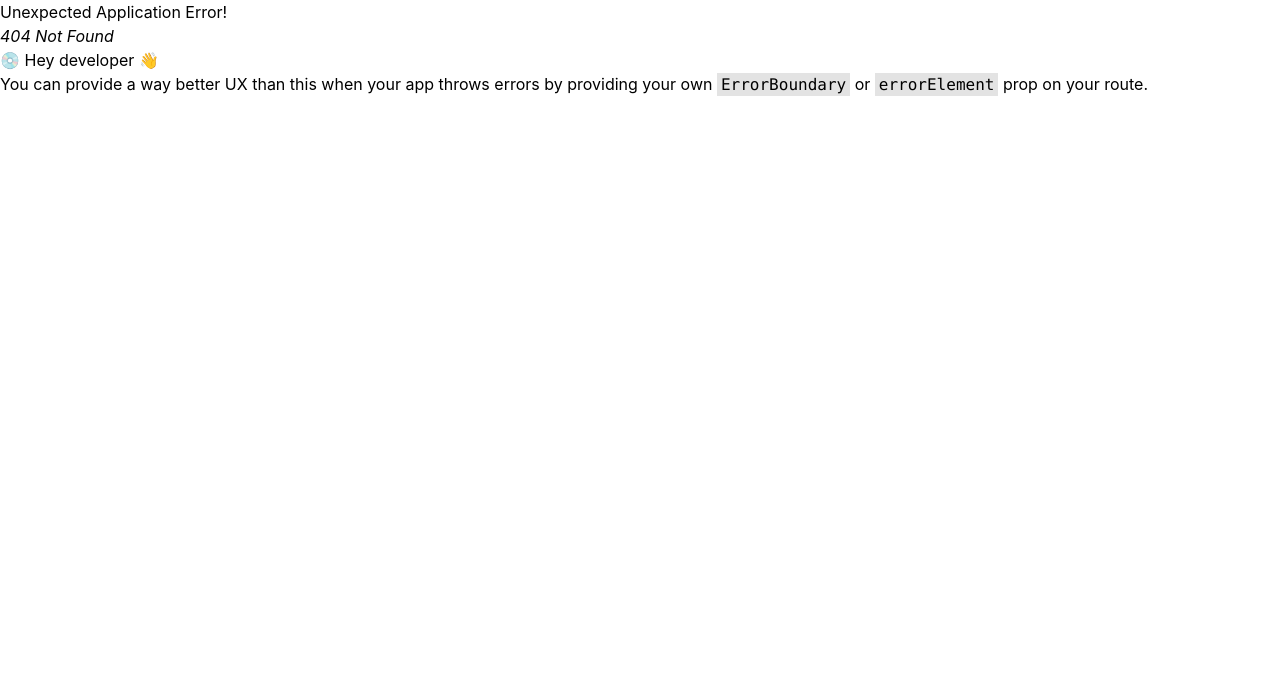
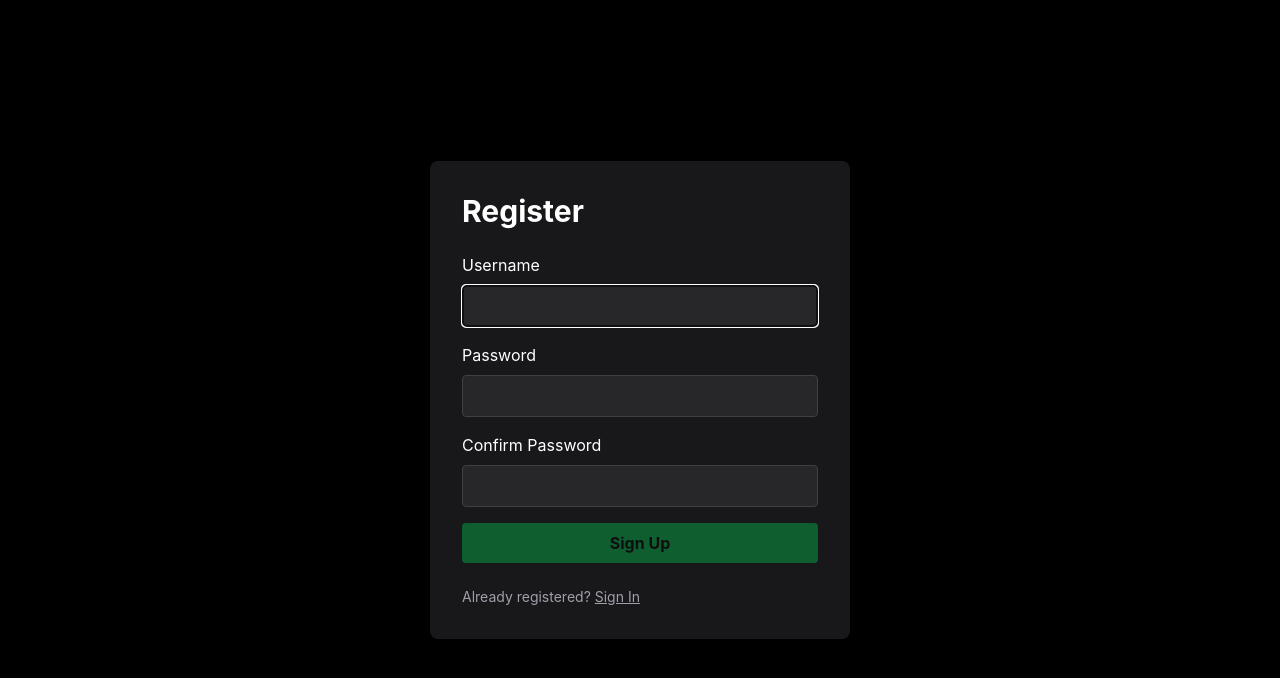
Before and after one commit to Nayemcqu/react-spotify-clone, a React (Vite) app: page /registration in a window 1280 px wide. Before the commit this address had no page. Shown: the top 678 px of the page. Built offline with nearby package versions, Linux system fonts and the light colour scheme.

Commit message:
registration added

```diff
--- a/package.json
+++ b/package.json
@@ -10,6 +10,7 @@
     "preview": "vite preview"
   },
   "dependencies": {
+    "lucide-react": "^0.577.0",
     "react": "^19.2.0",
     "react-dom": "^19.2.0",
     "react-router-dom": "^7.13.1",
--- /dev/null
+++ b/src/components/Register.jsx
@@ -0,0 +1,217 @@
+import {useRef,useState,useEffect} from "react"
+import { X,Check,Info} from "lucide-react"
+import { validateUserName,validatePassword } from "../utils/validation";
+export default function Register(){
+
+const userRef=useRef();
+const errRef=useRef();
+
+const [user,setUser]=useState('');
+const [validName,setValidName]=useState(false);
+const [userFocus,setUserFocus]=useState(false);
+
+
+const [pwd,setPwd]=useState('');
+const [validPwd,setValidPwd]=useState(false);
+const [pwdFocus,setPwdFocus]=useState(false);
+
+
+const [matchPwd,setMatchPwd]=useState('');
+const [validMatch,setValidMatch]=useState(false);
+const [matchFocus,setMatchFocus]=useState(false);
+
+const [errMsg,setErrMsg]=useState('');
+const [success,setSuccess]=useState(false);
+
+
+useEffect(()=>{
+userRef.current.focus();
+
+},[])
+
+useEffect(()=>{
+const name=validateUserName(user)
+setValidName(name);
+},[user])
+
+useEffect(()=>{
+const password=validatePassword(pwd);
+setValidPwd(password);
+const match=pwd===matchPwd;
+setValidMatch(match);
+
+},[pwd,matchPwd])
+
+useEffect(()=>{
+setErrMsg('');
+},[user,pwd,matchPwd])
+
+function HandleSubmit(e){
+e.preventDefault();
+if(!validName || !validPwd || !validMatch){
+    setErrMsg("Invalid Entry");
+return;
+}
+
+const storedUsers=JSON.parse(localStorage.getItem("users")) || [];
+
+const userExists=storedUsers.find((u)=>u.userName===user);
+if(userExists){
+setErrMsg("userName Already Taken");
+return;
+}
+
+const newUser={
+   userName:user,
+   password:pwd,
+}
+
+storedUsers.push(newUser);
+
+localStorage.setItem("users",JSON.stringify(storedUsers));
+setSuccess(true);
+
+setUser("");
+setPwd("");
+setMatchPwd("");
+
+}
+
+
+return(
+<section className="min-h-screen flex items-center  justify-center bg-black text-white">
+{success ?
+(
+
+<div className="bg-zinc-900 p-10 rounded-lg w-[400px]  text-center">
+<h1 className="text-2xl font-bold mb-4">Success</h1>
+<a href="#" className="text-green-400 underline">Sign In</a>
+</div>
+) : (
+<div className="bg-zinc-900 p-8 rounded-lg w-[420px] space-y-6">
+
+<p ref={errRef} className={errMsg ? "text-red-500" : "hidden"}>
+{errMsg}
+</p>
+
+<h1 className="text-3xl font-bold">Register</h1>
+
+<form onSubmit={HandleSubmit} className="space-y-4">
+
+{/* USERNAME */}
+
+<div>
+
+<label className="flex items-center gap-2">
+Username
+{validName && <Check size={18} className="text-green-500"/>}
+{!validName && user && <X size={18} className="text-red-500"/>}
+</label>
+
+<input
+type="text"
+ref={userRef}
+value={user}
+onChange={(e)=>setUser(e.target.value)}
+onFocus={()=>setUserFocus(true)}
+onBlur={()=>setUserFocus(false)}
+autoComplete="off"
+required
+className="w-full mt-2 p-2 rounded bg-zinc-800 border border-zinc-700"
+/>
+
+{userFocus && user && !validName && (
+<p className="text-sm text-zinc-400 flex gap-2 mt-1">
+<Info size={16}/>
+4–24 characters. Must start with letter.
+</p>
+)}
+
+</div>
+
+
+{/* PASSWORD */}
+
+<div>
+
+<label className="flex items-center gap-2">
+Password
+{validPwd && <Check size={18} className="text-green-500"/>}
+{!validPwd && pwd && <X size={18} className="text-red-500"/>}
+</label>
+
+<input
+type="password"
+value={pwd}
+onChange={(e)=>setPwd(e.target.value)}
+onFocus={()=>setPwdFocus(true)}
+onBlur={()=>setPwdFocus(false)}
+required
+className="w-full mt-2 p-2 rounded bg-zinc-800 border border-zinc-700"
+/>
+
+{pwdFocus && !validPwd && (
+<p className="text-sm text-zinc-400 flex gap-2 mt-1">
+<Info size={16}/>
+8–24 characters with upper, lower, number and !@#$%
+</p>
+)}
+
+</div>
+
+
+{/* CONFIRM PASSWORD */}
+
+<div>
+
+<label className="flex items-center gap-2">
+Confirm Password
+{validMatch && matchPwd && <Check size={18} className="text-green-500"/>}
+{!validMatch && matchPwd && <X size={18} className="text-red-500"/>}
+</label>
+
+<input
+type="password"
+value={matchPwd}
+onChange={(e)=>setMatchPwd(e.target.value)}
+onFocus={()=>setMatchFocus(true)}
+onBlur={()=>setMatchFocus(false)}
+required
+className="w-full mt-2 p-2 rounded bg-zinc-800 border border-zinc-700"
+/>
+
+{matchFocus && !validMatch && (
+<p className="text-sm text-zinc-400 flex gap-2 mt-1">
+<Info size={16}/>
+Passwords must match
+</p>
+)}
+
+</div>
+
+
+<button
+disabled={!validName || !validPwd || !validMatch}
+className="w-full bg-green-500 hover:bg-green-600 text-black font-bold py-2 rounded disabled:opacity-40"
+>
+Sign Up
+</button>
+
+</form>
+
+<p className="text-sm text-zinc-400">
+Already registered? <a href="#" className="underline">Sign In</a>
+</p>
+
+</div>
+
+)}
+
+
+</section>
+
+)
+
+
+
+}
--- /dev/null
+++ b/src/utils/validation.js
@@ -0,0 +1,60 @@
+function isLetter(char){
+if(char.toUpperCase()!==char.toLowerCase()){
+    return true;
+}
+}
+
+export function validateUserName(userName){
+
+if(userName.length <4 || userName.length>24){
+    return false;
+}
+
+if(!isLetter(userName.at(0))){
+return false;
+ }
+
+for(let i=1;i<userName.length;i++){
+
+const char=userName[i];
+
+if(!isLetter(char) && !(char >= '0' && char <= '9') && char !== "_" && char !== "-"){
+return false;
+}
+
+}
+
+return true;
+
+}
+
+export function validatePassword(password){
+if(password.length<8 ||  password.length>24){
+    return false;
+}
+let hasLowerCase=false;
+let hasUpperCase=false;
+let hasNumber=false;
+let hasSpecial=false;
+for(let char of password ){
+
+if(char>="a" && char<="z"){
+    hasLowerCase=true;
+}
+else if(char>="A" && char<="Z"){
+    hasUpperCase=true;
+}
+else if(char >= "0" && char <= "9"){
+    hasNumber = true;
+}
+else if("!@#$%".includes(char)){
+    hasSpecial=true;
+}
+
+}
+if(hasLowerCase && hasUpperCase && hasNumber && hasSpecial){
+return true;
+}
+return false;
+
+}
```
Also changed, not shown: src/App.jsx (+14 -3 lines), 1 other file (tests, documents, lock files or other folders).
